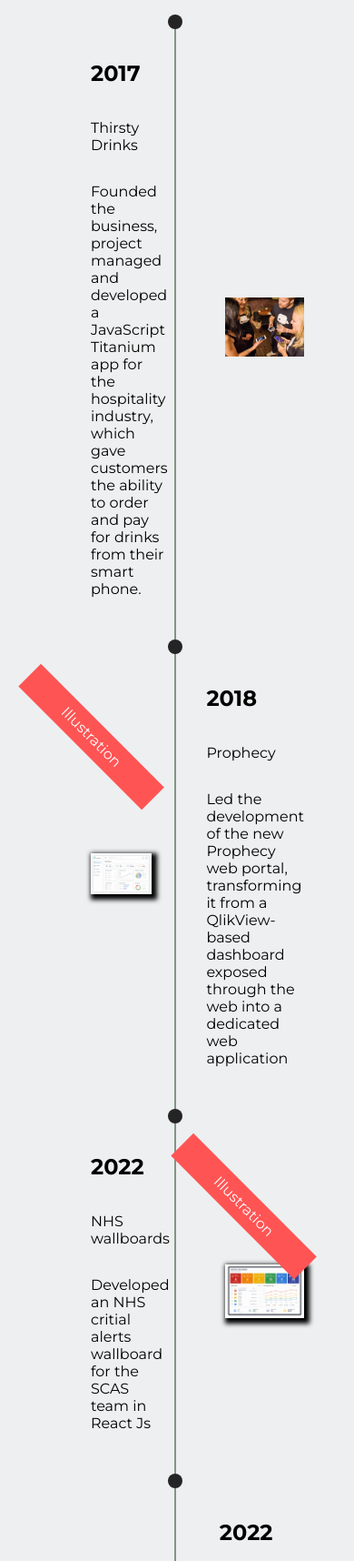
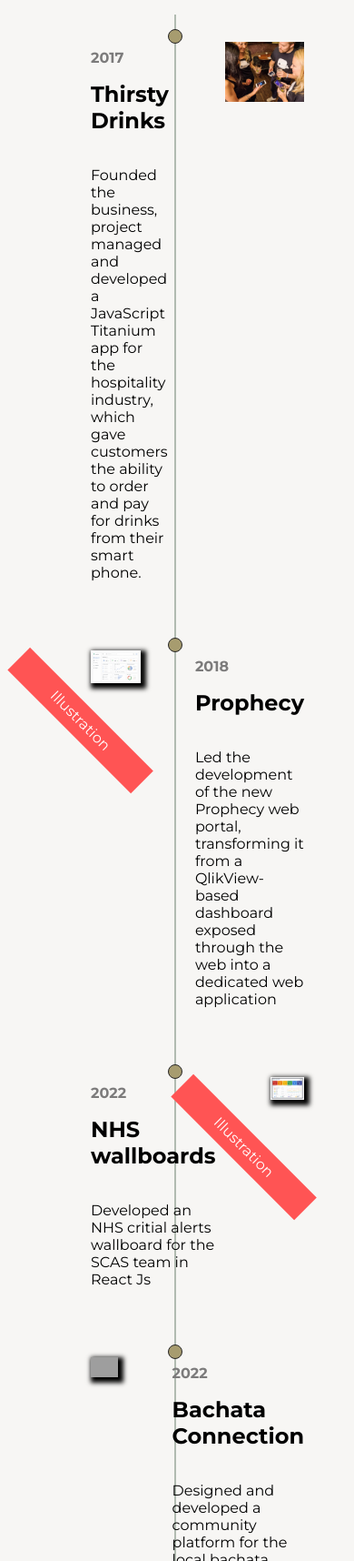
Before and after one commit to andyjalex/web-art, a website: page public/about/index.html in a window 390 px wide. Shown: the part 1060-2776 px from the top of the page at 91% size. Drawn offline with Linux system fonts and the light colour scheme; grey boxes are pictures that could not be loaded.

Commit message:
about page bug fixes

```diff
--- a/public/about/about.css
+++ b/public/about/about.css
@@ -1,5 +1,5 @@
 .about-page {
-  background: rgb(237, 239, 240);
+  background: #F7F6F4;
   margin-top: 0;
   min-height: calc(100vh - 11.5rem);
 }
@@ -155,6 +155,7 @@
   left: 50%;
   margin-left: -3px;
   transition: 1s;
+  opacity: .6;
 }
 
 /* Container around content */
@@ -173,12 +174,14 @@
   width: 16px;
   height: 16px;
   right: -0px;
-  background-color: rgb(37, 36, 36);
-  top: 0;
+  background-color: #A79C6F;
+  top: 16px;
   border-radius: 50%;
   z-index: 1;
   left: calc(50% - 10px);
   transition: 1s;
+  border: solid 1px rgb(37, 36, 36);
+  z-index: 1000;
 }
 
 /* Place the container to the left */
@@ -231,8 +234,17 @@
   border-radius: 6px;
   width: 100%;
   flex-direction: column;
-  justify-content: center;
+  justify-content: flex-start;
   display: flex;
+}
+
+.content h4 {
+  color: #7c7b7b;
+  margin-top: 0.5rem;
+  margin-bottom: 0;
+}
+.content h2 {
+  margin-top: 1rem;
 }
 .content__image-container {
   width: 100%;
@@ -240,6 +252,13 @@
   box-shadow: 3px 3px 5px 3px;
   overflow: hidden;
 }
+.content__mobileimage-container {
+  width: 50%;
+  max-width: 40rem;
+  box-shadow: 3px 3px 5px 3px;
+  overflow: hidden;
+}
+
 .content__badge {
   position: absolute;
   padding: 0.5rem;
@@ -315,12 +334,14 @@ section.show-animate .animate {
   }
 }
 
-.timelineImg {
+.timeline-img {
   width: 100%;
+  vertical-align: top;
 
-  vertical-align: top;
 }
-
+.u2d {
+ width: 100%;
+}
 @media (min-width: 48rem) {
   .about-hero {
     padding-inline: 2rem;
--- a/public/about/index.html
+++ b/public/about/index.html
@@ -36,7 +36,7 @@
             <a href="../index.html#services">Services</a>
           </li>
           <li class="main-nav__item">
-            <a href="../index.html#web-creations">Web Creations</a>
+            <a href="../index.html#web-creations">Digital Assets</a>
           </li>
           <li class="main-nav__item">
             <a href="index.html">About</a>
@@ -53,7 +53,7 @@
           <a href="../index.html#services">Services</a>
         </li>
         <li class="mobile-nav__item">
-          <a href="../index.html#web-creations">Web Creations</a>
+          <a href="../index.html#web-creations">Digital Assets</a>
         </li>
         <li class="mobile-nav__item">
           <a href="index.html">About</a>
@@ -101,8 +101,8 @@
           <div class="container">
             <div class="timeline-dot"></div>
             <div class="content left animate">
-              <h2>2017</h2>
-              <p>Thirsty Drinks</p>
+              <h4>2017</h4>
+              <h2>Thirsty Drinks</h2>
               <p>
                 Founded the business, project managed and developed a JavaScript
                 Titanium app for the hospitality industry, which gave customers
@@ -110,7 +110,7 @@
               </p>
             </div>
             <div class="content right animate">
-              <img src="./thirsty-event.jpg" class="timelineImg" />
+              <img src="./thirsty-event.jpg" class="timeline-img" />
             </div>
           </div>
           <div class="container">
@@ -118,12 +118,12 @@
             <div class="content left animate">
               <div class="content__image-container">
                 <div class="content__badge">Illustration</div>
-                <img src="./prophecy-mockup.png" class="timelineImg" />
+                <img src="./prophecy-mockup.png" class="timeline-img" />
               </div>
             </div>
             <div class="content right animate">
-              <h2>2018</h2>
-              <p>Prophecy</p>
+              <h4>2018</h4>
+              <h2>Prophecy</h2>
               <p>
                 Led the development of the new Prophecy web portal, transforming
                 it from a QlikView-based dashboard exposed through the web into
@@ -134,50 +134,53 @@
           <div class="container">
             <div class="timeline-dot animate"></div>
             <div class="content left animate">
-              <h2>2022</h2>
-              <p>NHS wallboards</p>
+              <h4>2022</h4>
+              <h2>NHS wallboards</h2>
               <p>
                 Developed an NHS critial alerts wallboard for the SCAS team in
                 React Js
               </p>
             </div>
             <div class="content right animate">
-                <div class="content__image-container">
-                    <div class="content__badge">Illustration</div>
-                    <img src="./scas-wallboard-mockup.png" class="timelineImg" />
-                </div>
-
+              <div class="content__image-container">
+                <div class="content__badge">Illustration</div>
+                <img src="./scas-wallboard-mockup.png" class="timeline-img" />
+              </div>
             </div>
           </div>
           <div class="container">
             <div class="timeline-dot animate"></div>
             <div class="content left animate">
-                <div class="content__image-container">
-
-                    <img src="./BachataConnection.png" class="timelineImg" />
-                </div>
-
+              <div class="content__image-container">
+                <img src="./BachataConnection.png" class="timeline-img" />
+              </div>
             </div>
             <div class="content right animate">
-              <h2>2022</h2>
-              <p>Bachata Connection</p>
+              <h4>2022</h4>
+              <h2>Bachata Connection</h2>
               <p>
-               Designed and developed a community platform for the local bachata scene, bringing together classes, socials and events through a modern, mobile-friendly web experience.
+                Designed and developed a community platform for the local
+                bachata scene, bringing together classes, socials and events
+                through a modern, mobile-friendly web experience.
               </p>
             </div>
-
           </div>
 
           <div class="container">
             <div class="timeline-dot animate"></div>
             <div class="content left animate">
-              <h2>2023</h2>
-              <p>Up2date</p>
+              <h4>2023</h4>
+              <h2>Up2date</h2>
               <p>
                 Started developing Up2Date, a React Native dating app focused on
                 encouraging users to share recent photos through thoughtful
                 product design and continuous iteration.
               </p>
+            </div>
+            <div class="content right animate">
+              <div class="content__mobileimage-container">
+                <img src="./u2d.png" class="timeline-img u2d" />
+              </div>
             </div>
           </div>
         </div>
--- a/public/contact-us/contact-us.css
+++ b/public/contact-us/contact-us.css
@@ -81,7 +81,7 @@ main {
 .signup-form input:not([type="checkbox"]),
 .signup-form select {
     border: 1px solid #ccc;
-    padding 0.2rem 0.5rem;
+    padding: 0.2rem 0.5rem;
     font: inherit;
 }
 
```
Also changed, not shown: public/contact-us/index.html (+1 -1 lines), public/index.html (+3 -3 lines), 3 other files.
